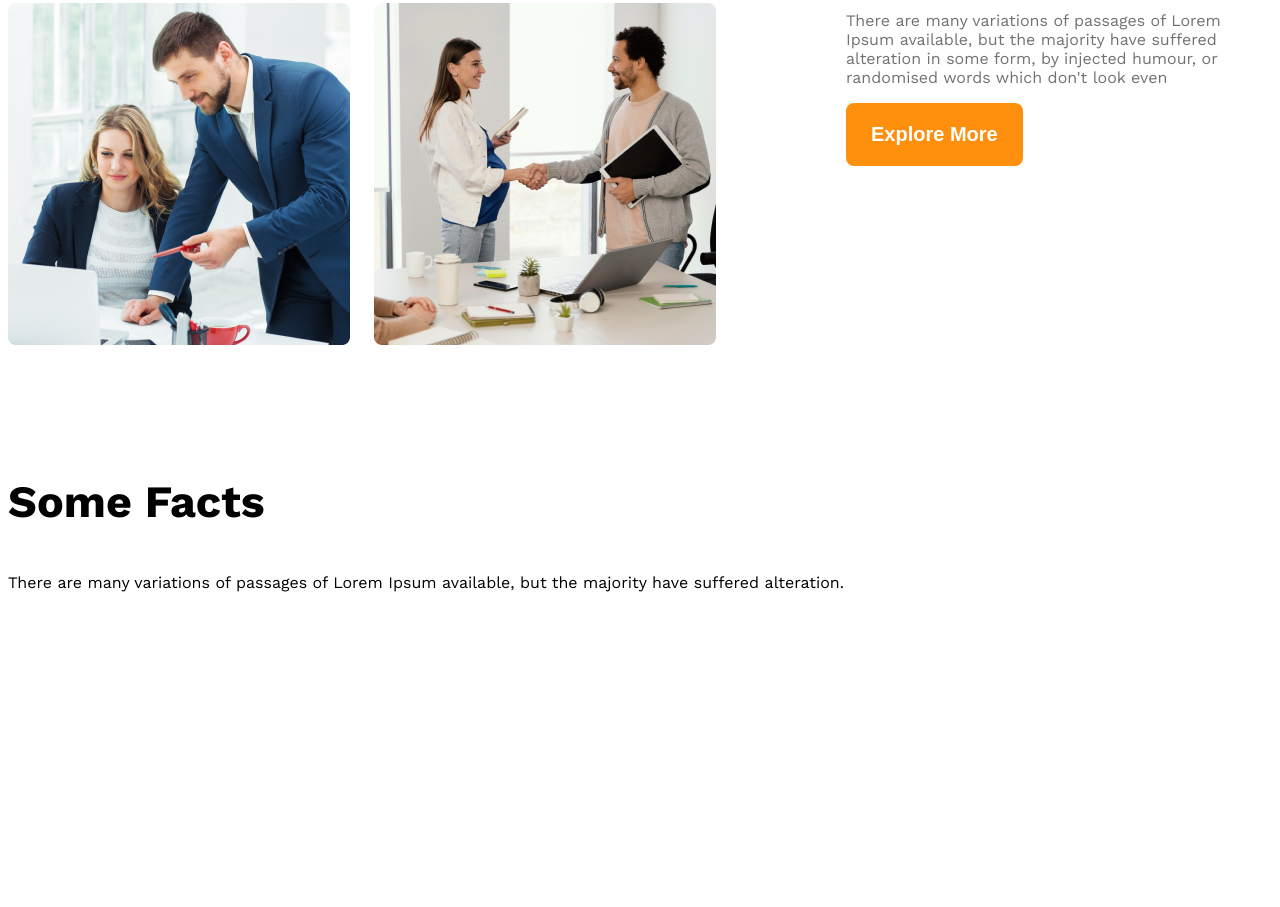
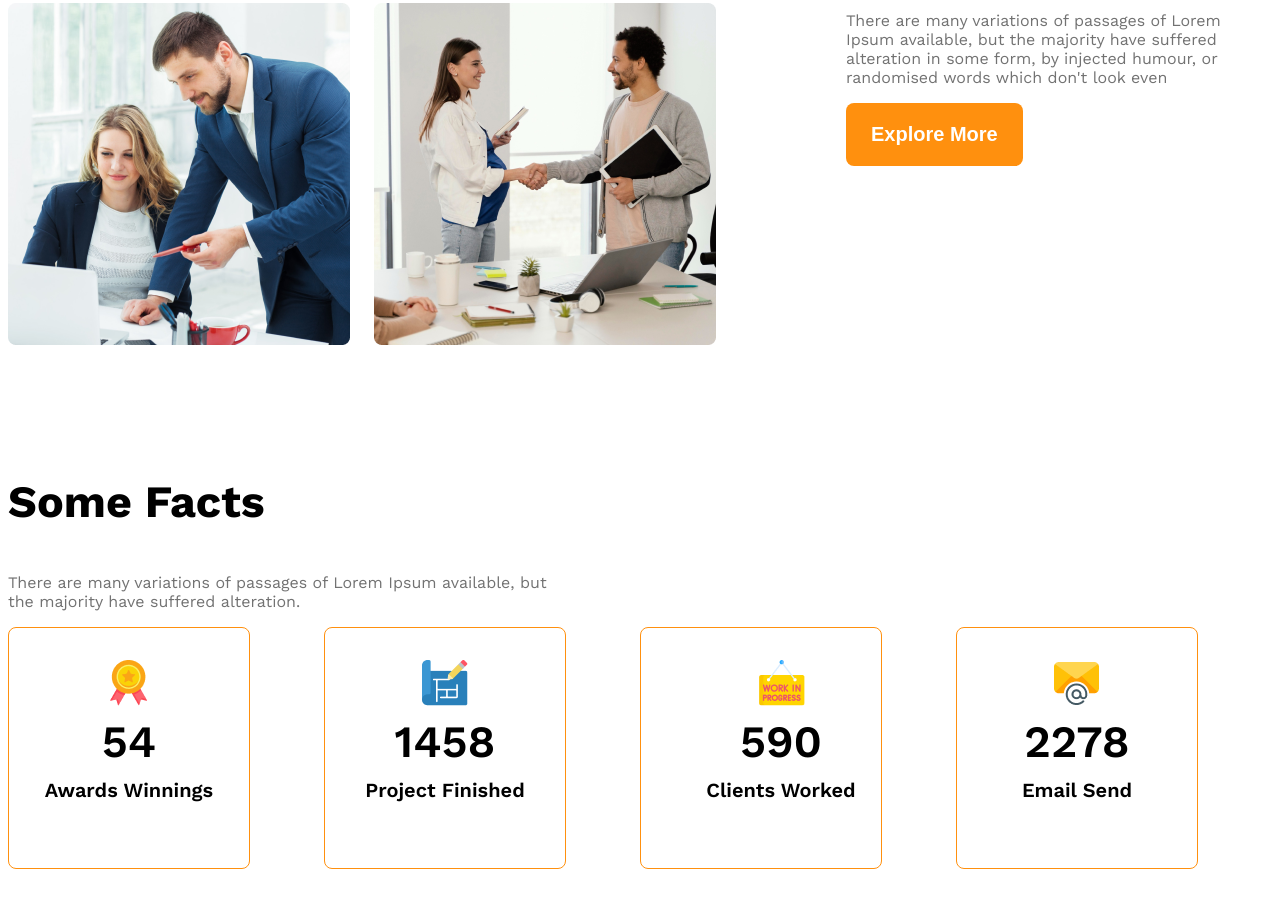
Before and after one commit to nahidn228/g3-architects-website, a plain HTML site: page index.html in a window 1280 px wide. Shown: the part 1677-2584 px from the top of the page. Before the commit the page ends 2558 px from the top, so only its background shows below. Drawn offline with nearby package versions, Linux system fonts and the light colour scheme.

Commit message:
Some Facts card done and title width

```diff
--- a/index.html
+++ b/index.html
@@ -63,31 +63,39 @@
       <!-- Features will enjoy section start -->
       <section>
         <h3 class="section-title">Some Facts</h3>
-        <p>
+        <p class="text-light-gray fact-description">
           There are many variations of passages of Lorem Ipsum available, but
           the majority have suffered alteration.
         </p>
         <div class="facts-container">
           <!-- .fact*4>img.fact-icon+h4.fact-number+h5.fact-name -->
-          <div class="fact">
-            <img src="" alt="" class="fact-icon">
-            <h4 class="fact-number"></h4>
-            <h5 class="fact-name"></h5>
+          <div class="fact-card display-flex">
+            <div>
+              <img src="images/icons/ribon.png" alt="" class="fact-icon" />
+              <h4 class="fact-number">54</h4>
+              <h5 class="fact-name">Awards Winnings</h5>
+            </div>
           </div>
-          <div class="fact">
-            <img src="" alt="" class="fact-icon">
-            <h4 class="fact-number"></h4>
-            <h5 class="fact-name"></h5>
+          <div class="fact-card display-flex">
+            <div>
+              <img src="images/icons/projects.png" alt="" class="fact-icon" />
+              <h4 class="fact-number">1458</h4>
+              <h5 class="fact-name">Project Finished</h5>
+            </div>
           </div>
-          <div class="fact">
-            <img src="" alt="" class="fact-icon">
-            <h4 class="fact-number"></h4>
-            <h5 class="fact-name"></h5>
+          <div class="fact-card display-flex">
+            <dir>
+              <img src="images/icons/customers.png" alt="" class="fact-icon" />
+              <h4 class="fact-number">590</h4>
+              <h5 class="fact-name">Clients Worked</h5>
+            </dir>
           </div>
-          <div class="fact">
-            <img src="" alt="" class="fact-icon">
-            <h4 class="fact-number"></h4>
-            <h5 class="fact-name"></h5>
+          <div class="fact-card display-flex">
+            <div>
+              <img src="images/icons/email.png" alt="" class="fact-icon" />
+              <h4 class="fact-number">2278</h4>
+              <h5 class="fact-name">Email Send</h5>
+            </div>
           </div>
         </div>
       </section>
--- a/styles/architects.css
+++ b/styles/architects.css
@@ -103,6 +103,34 @@ main > section {
 #quick-list {
   font-weight: 500;
 }
+/* some fact related styles */
+.facts-container {
+  display: grid;
+  grid-template-columns: repeat(4, 1fr);
+}
+.fact-card {
+  border: 1px solid #ff900e;
+  border-radius: 8px;
+  width: 240px;
+  height: 240px;
+  text-align: center;
+  /* displa-flex */
+  align-items: center;
+  justify-content: center;
+}
+.fact-number {
+  font-size: 2.8rem;
+  margin: 5px 0 10px 0;
+  font-weight: 600;
+}
+.fact-name {
+  font-size: 1.25rem;
+  font-weight: 600;
+  margin-top: 10px;
+}
+.fact-description {
+  max-width: 540px;
+}
 
 /* Responsive Media Query */
 /* small size Device*/
```
